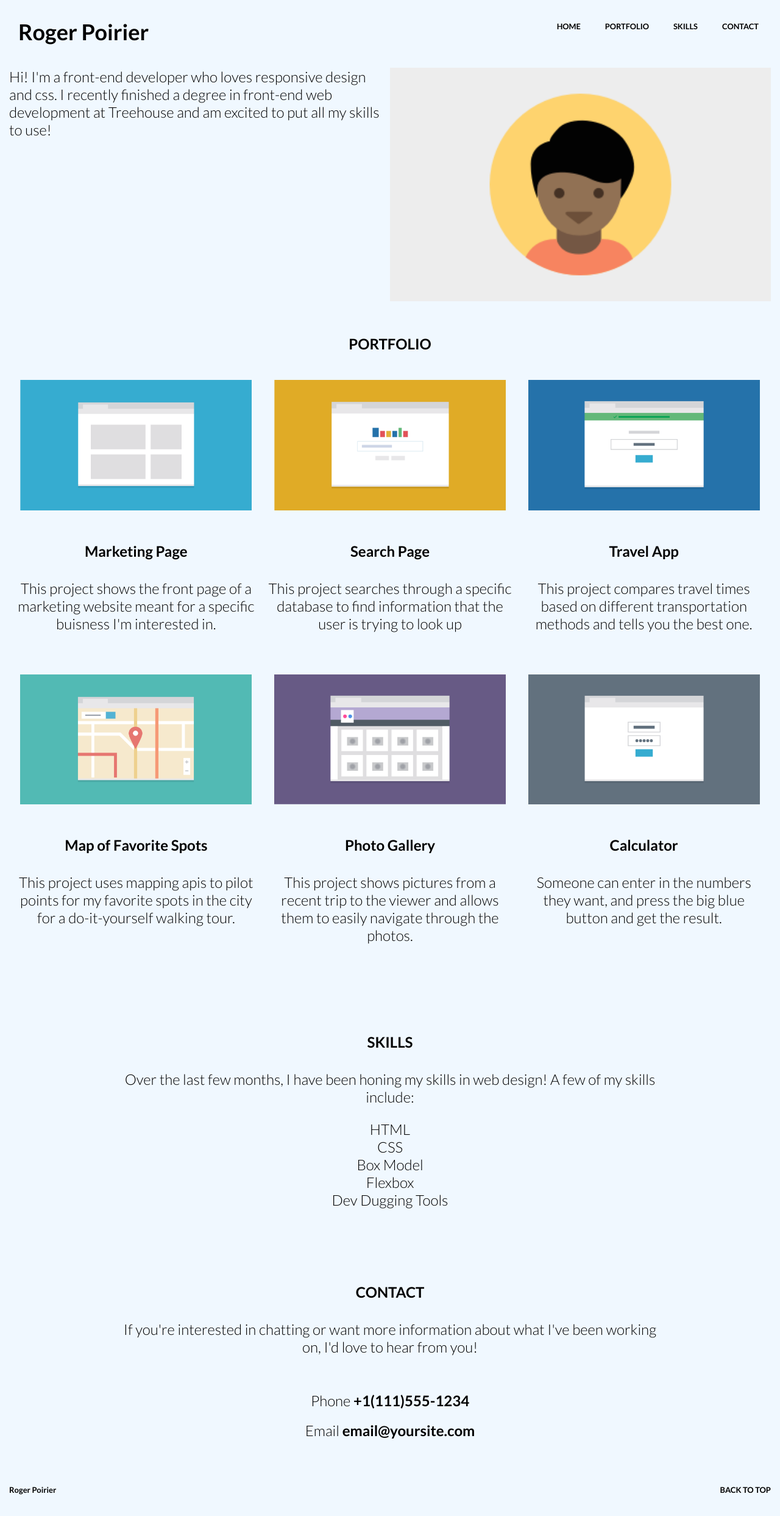
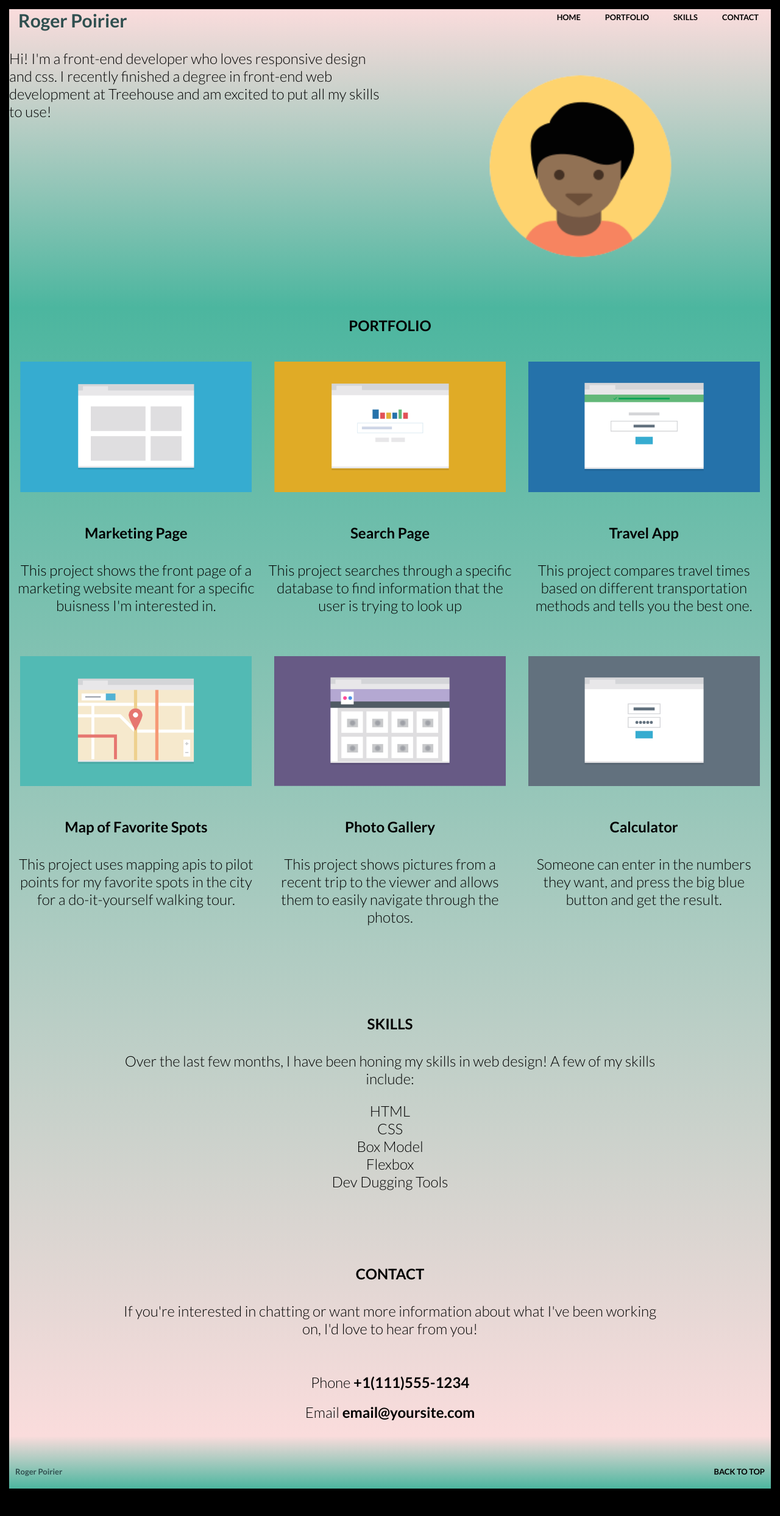
Before and after one commit to rogerpoirierIII/Unit-2-Project, a plain HTML site: page index.html in a window 1280 px wide. Shown: the whole page at 61% size. After the commit the page ends 2456 px from the top, so only its background shows below. Drawn offline with Linux system fonts and the light colour scheme.

Commit message:
added extra color and style
removed background from main profile picture. added different text color, background gradient colors, and anchor link hover states

```diff
--- a/css/style.css
+++ b/css/style.css
@@ -4,7 +4,7 @@
 body{
     font-family: 'Lato', Verdana, sans-serif;
     margin: 15px;
-    background-color: aliceblue;
+    background-color: black
 }
 .main-header,.main-nav{
     display:flex;
@@ -14,12 +14,12 @@ body{
     align-items:center;
     text-align: center;
     padding-bottom: 40px;
-
 }
 .nav-item,.name{
-    padding: 15px;
+    padding: 0 15px;
     font-weight: 700;
     flex:1;
+    color: darkslategray;
 }
 .nav-item{
     font-size: .8rem;
@@ -33,22 +33,23 @@ body{
     text-decoration: none;
     color: black;
 }
-a:hover{
-    background-color: lightcoral;
-}
 .name{
-    font-size: 1.5em;
+    font-size: 1.25em;
 }
 ul{
     list-style: none;
     padding:0;
     margin: 0;
 }
+header{
+    background:linear-gradient(rgb(250 220 220),#4cb69f);
+}
 .container{
     display: flex;
     flex-direction: column;
     align-items: center;
     margin: auto;
+    background: linear-gradient(#4cb69f, rgb(250 220 220));
 }
 .item h4{
     font-weight: 700;
@@ -74,8 +75,9 @@ ul{
     padding: 10px 0;
 }
 footer{
-    padding: 20px 0;
-    margin-top: 30px;
+    padding: 50px 10px 20px;
+    background:linear-gradient(rgb(250 220 220), #4cb69f);
+    color: darkslategray;
 }
 .main-footer{
         display: flex;
@@ -87,6 +89,11 @@ footer{
 .main-footer a{
     text-decoration: none;
     color: black;
+}
+a:hover{
+    background-color: black;
+    color: aliceblue;
+    padding: 5px;
 }
 /* -------------------Media Queries----------------------*/
 
--- a/index.html
+++ b/index.html
@@ -20,7 +20,7 @@
         <div class="nav-item"><a href="#contact">CONTACT</a></div>
         </nav>
         <div class="bio">
-    <img src="images/responsive-layout-profile.png" alt="A profile picture of Roger Poirier" class="profile-pic profile">
+    <img src="images/responsive-layout-profile-removebg.png" alt="A profile picture of Roger Poirier" class="profile-pic profile">
         <p class="intro profile">Hi! I'm a front-end developer who loves responsive design and css.
                 I recently finished a degree in front-end web development at Treehouse
                 and am excited to put all my skills to use!
@@ -102,9 +102,5 @@
             <li ><a href="#top" class="footer-item">BACK TO TOP</a></li>
         </ul>
 </footer>
-
-
-
-
 </body>
 </html>
```
Also changed, not shown: images/responsive-layout-profile-removebg.png (added).
